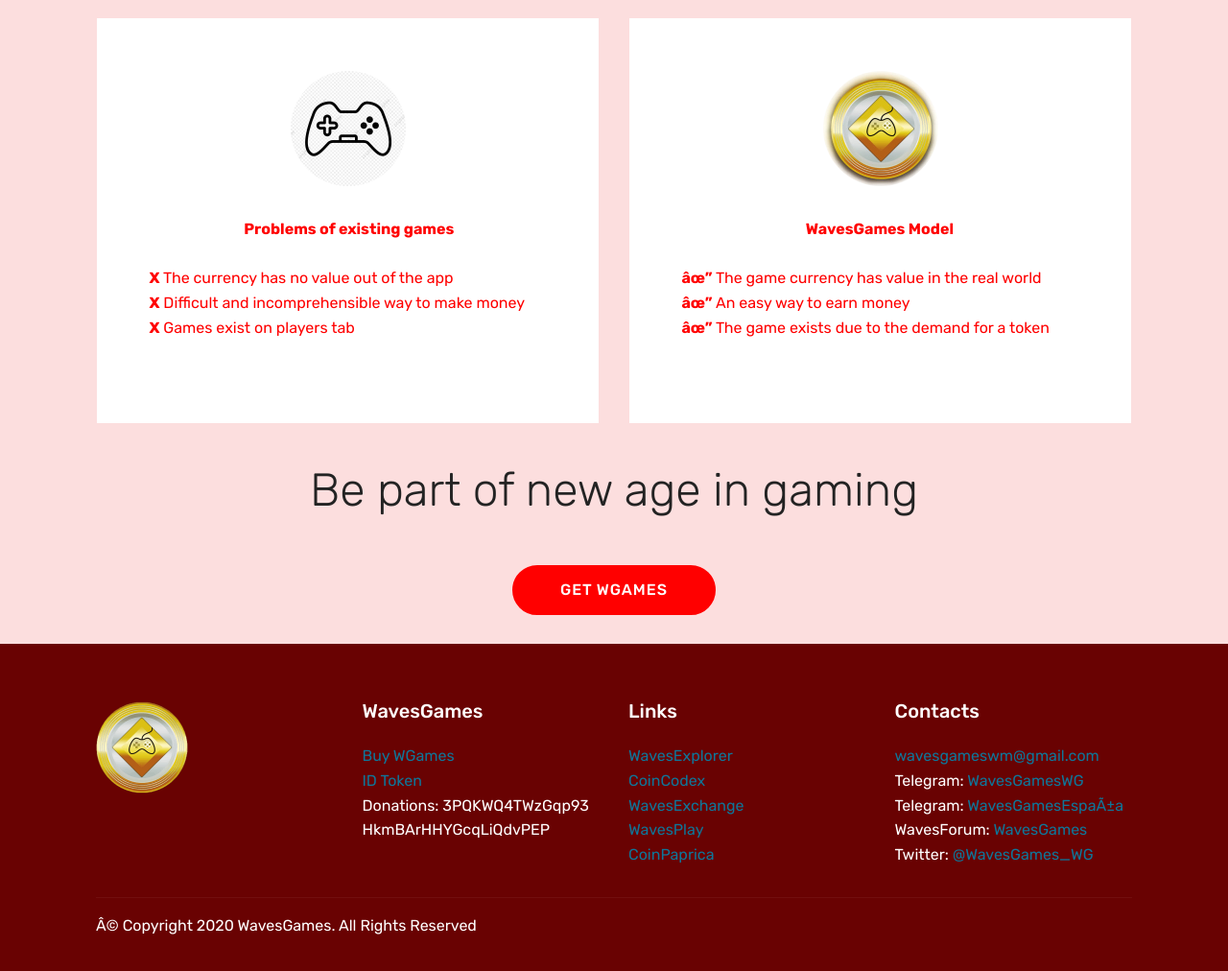
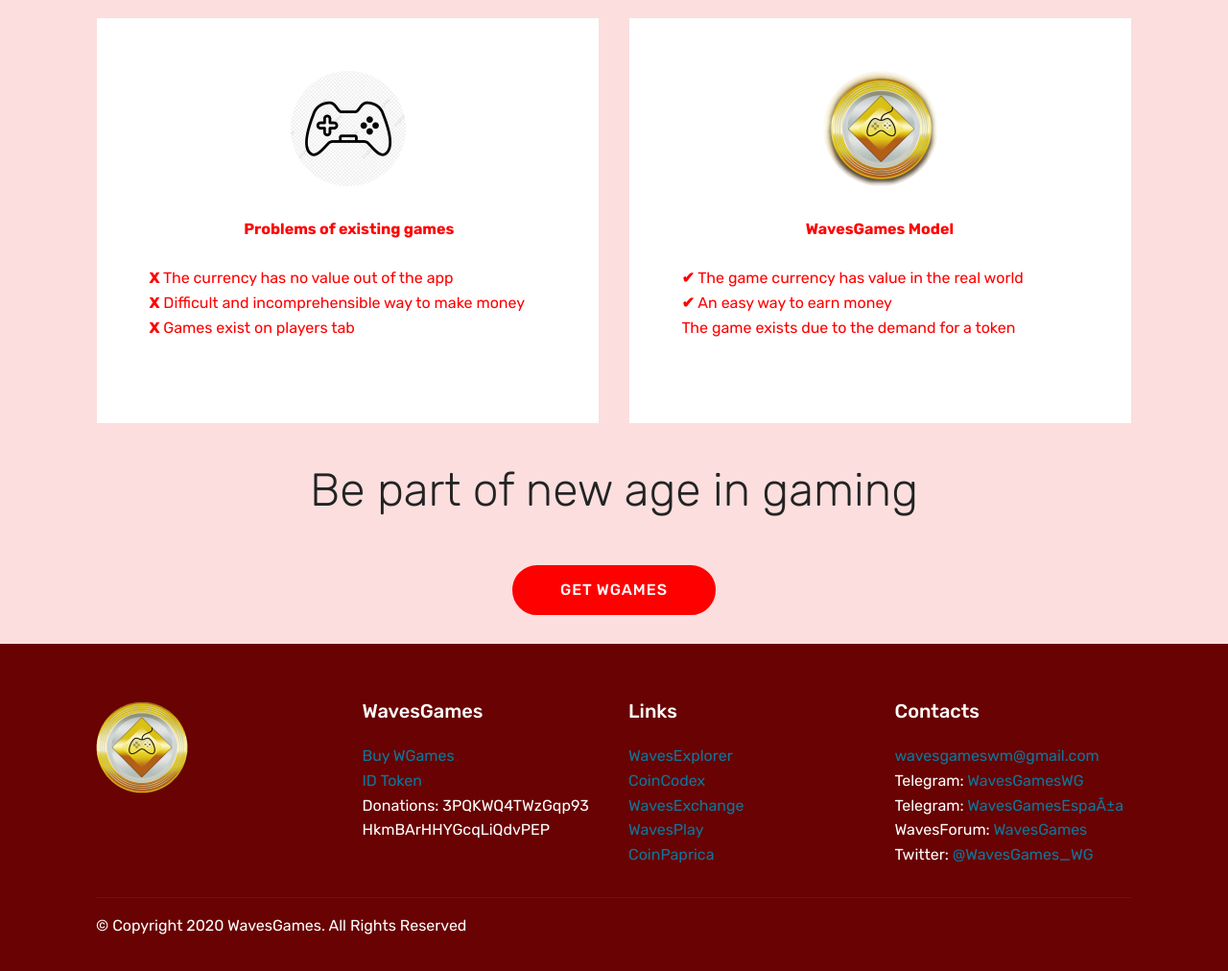
Before and after one commit to wavesgamesga/wavesgames.github.io, a plain HTML site: page index.html in a window 1280 px wide. Shown: the part 2432-3444 px from the top of the page at 96% size. Drawn offline with Linux system fonts and the light colour scheme; files whose address does not match are found by name.

Commit message:
Update index.html

```diff
--- a/index.html
+++ b/index.html
@@ -257,9 +257,9 @@
                         <div class="testimonial-photo">
                             <img src="assets/images/f1e95fa6-4858-4822-9b6a-a1a1db6f11a4-240x240.jpg" alt="" title="">
                         </div>
-                        <p class="mbr-text mbr-fonts-style display-7"><strong>&nbsp; &nbsp; &nbsp; &nbsp; &nbsp; &nbsp; &nbsp; &nbsp; &nbsp; &nbsp; &nbsp; &nbsp; &nbsp; &nbsp; &nbsp; &nbsp; &nbsp; &nbsp; &nbsp; WavesGames Model</strong><br><br><strong>âœ”</strong> The game currency has value in the real world
-<br><strong>âœ”</strong> An easy way to earn money
-<br><strong>âœ”&nbsp;</strong>The game exists due to the demand for a token<br></p>
+                        <p class="mbr-text mbr-fonts-style display-7"><strong>&nbsp; &nbsp; &nbsp; &nbsp; &nbsp; &nbsp; &nbsp; &nbsp; &nbsp; &nbsp; &nbsp; &nbsp; &nbsp; &nbsp; &nbsp; &nbsp; &nbsp; &nbsp; &nbsp; WavesGames Model</strong><br><br><strong>✔</strong> The game currency has value in the real world
+<br><strong>✔</strong> An easy way to earn money
+<br><strong✔&nbsp;</strong>The game exists due to the demand for a token<br></p>
                     </div>
                     <div class="card-footer">
 
@@ -341,7 +341,7 @@
             <div class="media-container-row mbr-white">
                 <div class="col-sm-6 copyright">
                     <p class="mbr-text mbr-fonts-style display-7">
-                        Â© Copyright 2020 WavesGames. All Rights Reserved
+                        © Copyright 2020 WavesGames. All Rights Reserved
                     </p>
                 </div>
                 <div class="col-md-6">
```
